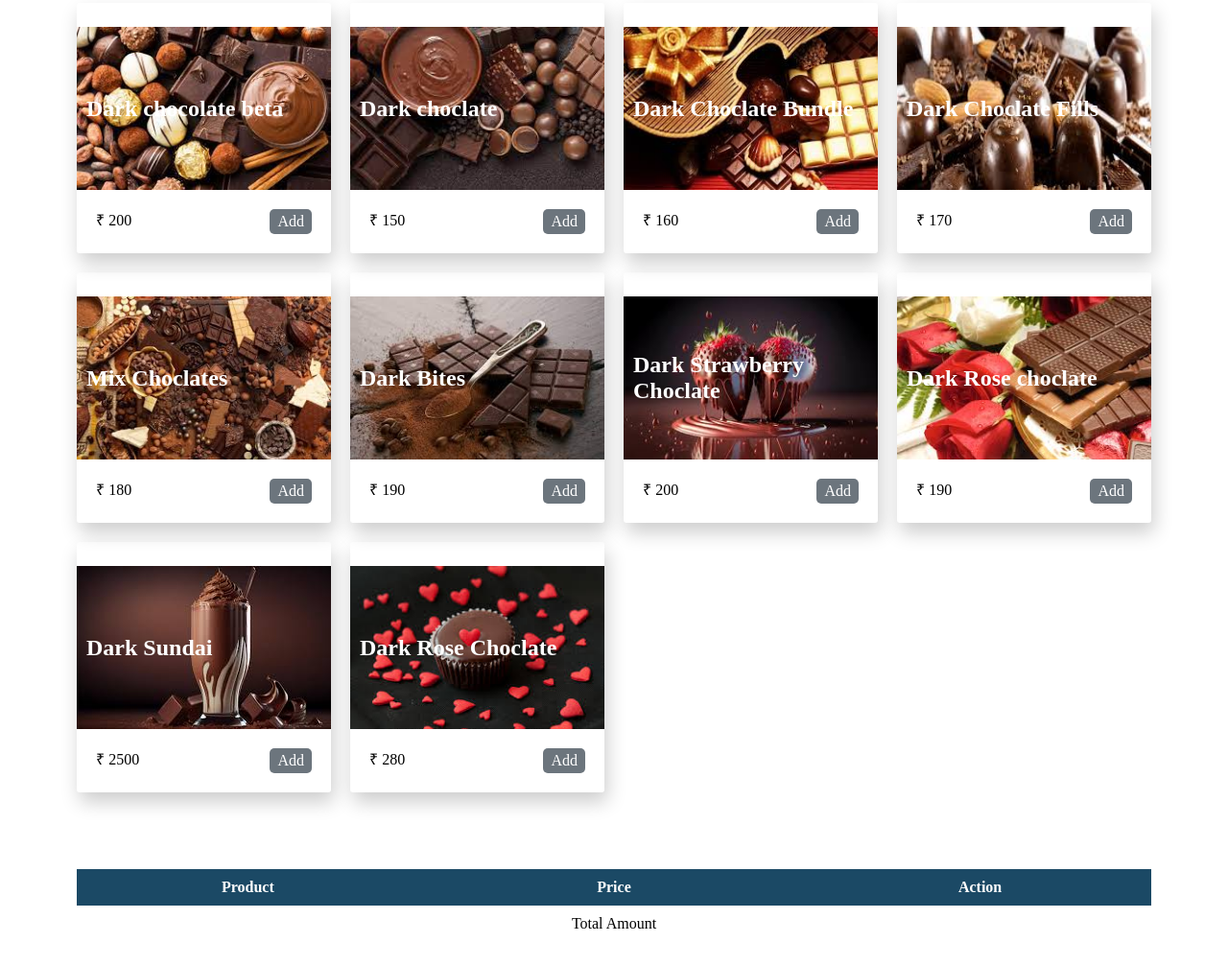
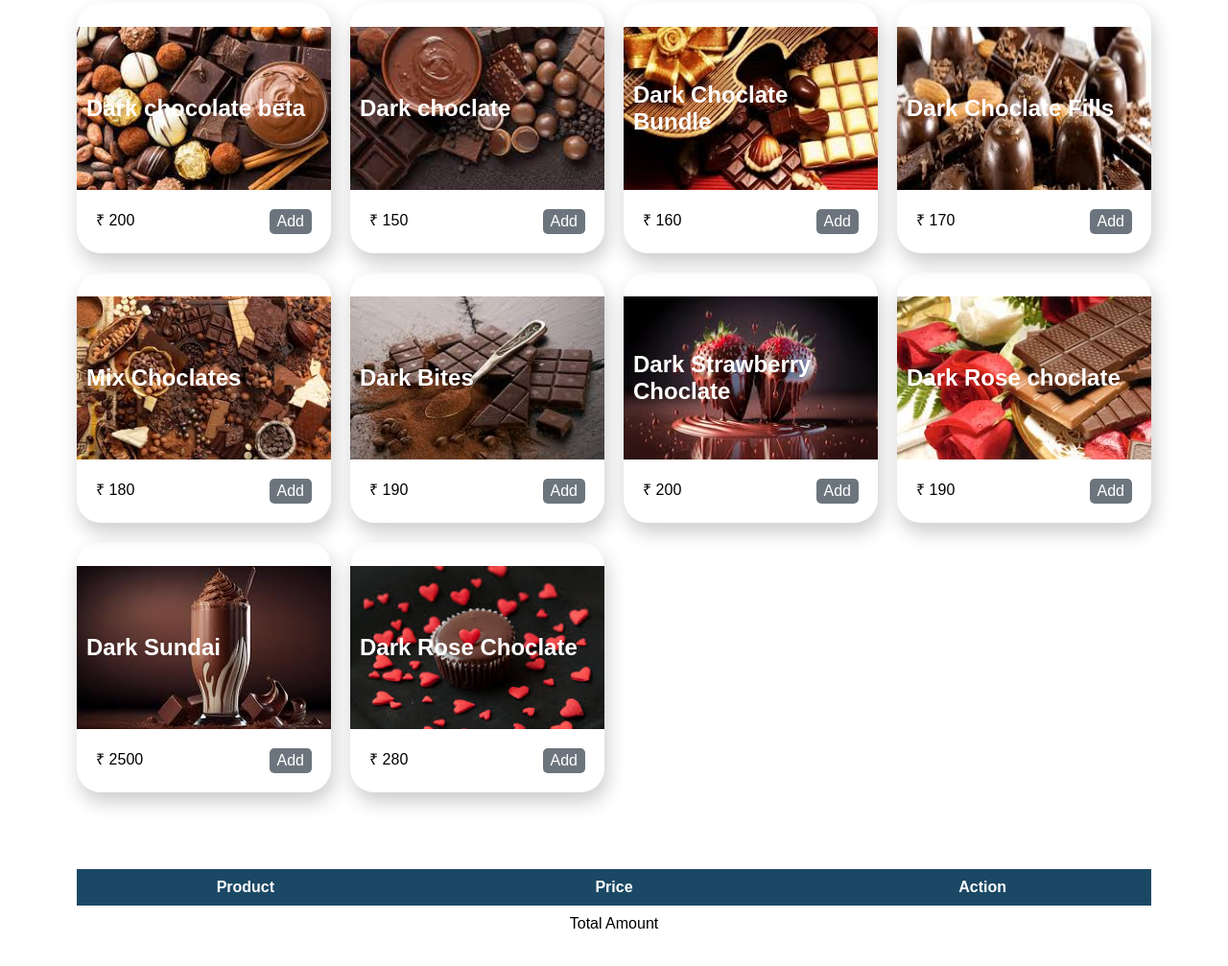
Before and after one commit to DMKuldeep/Carousel_Choclate, a plain HTML site: page index.html in a window 1280 px wide. Shown: the part 577-1584 px from the top of the page at 96% size. Drawn offline with nearby package versions, Linux system fonts and the light colour scheme.

Commit message:
Update style.css

```diff
--- a/style.css
+++ b/style.css
@@ -4,6 +4,8 @@
   --lightblue: #edf2f4;
 }
 body {
+  font-family: 'Poppins', sans-serif;
+
   margin: 0;
   padding: 0;
 }
@@ -53,9 +55,7 @@ button.slick-next {
 button.slick-prev {
   left: 40px;
 }
-/* button */
 
-/* method 2 -> use background-clip to support border-radius */
 .btn-gradient-2 {
   background: linear-gradient(white, white) padding-box,
     linear-gradient(to right, darkblue, darkorchid) border-box;
@@ -63,7 +63,7 @@ button.slick-prev {
   border: 1px solid transparent;
 }
 
-/* demo stuff */
+
 
 .btn-gradient-2 {
   position: relative;
@@ -83,16 +83,18 @@ button.slick-prev {
 .card {
   position: relative;
   box-shadow: 3px 10px 20px rgba(0, 0, 0, 0.2);
-  border-radius: 3px;
+  border-radius: 25px;
   border: 0;
 }
 
 .content {
-  margin-top: 25px;
+
   display: flex;
   flex-direction: column;
+
 }
 .title {
+  margin-top: 25px;
   background-size: cover;
   background-repeat: no-repeat;
   height: 150px;
@@ -144,9 +146,9 @@ button.slick-prev {
   color: red;
 }
 
-/* table */
+
 .table-container {
-  /* max-width: 1000px; */
+
   padding: 80px;
   padding-top: 0px;
   margin: 0 auto;
@@ -164,9 +166,14 @@ button.slick-prev {
   border-radius: 40px;
 }
 
-.table-wrapper::::-webkit-scrollbar-track {
-  background: var(--white);
-  border-radius: 40px;
+
+
+.table-wrapper {
+  width: 100%;
+  height: 100%;
+  overflow-y: auto;
+  scrollbar-width: thin;
+  scrollbar-color: var(--white) var(--scrollbar-bg);
 }
 
 .table-wrapper table {
@@ -202,3 +209,10 @@ button.slick-prev {
   font-size: 12px;
   margin-top: 10px;
 }
+.heading{
+  text-align: center;
+}
+
+.top-content{
+  font-family: sans-serif;
+}
```
